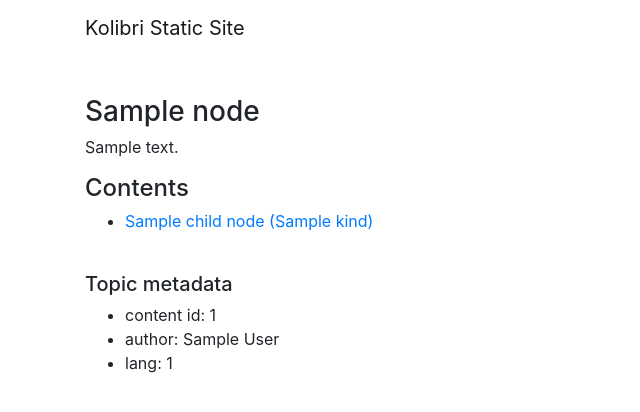
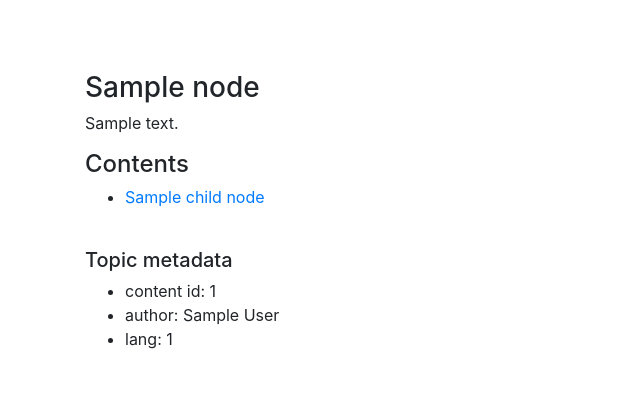
Before and after one commit to learningequality/channel2site, a Django app: template fakolibri/statiksite/templates/statiksite/topic_node.html in a window 1280 px wide. Shown: the top 412 px of the page, without its empty margins (0-640 px from the left). Run offline with Django 3.2, Linux system fonts and the light colour scheme; the template is opened without the code that fills it: most values are stand-ins (such as "Sample title", 1, 10 or a date in 2020); some libraries are stand-ins or nearby versions.

Commit message:
cleanup templates a little

```diff
--- a/fakolibri/statiksite/templates/statiksite/base.html
+++ b/fakolibri/statiksite/templates/statiksite/base.html
@@ -33,17 +33,8 @@
 
 
       {% block headernavbar %}
-      <header>
-        <nav id="scrollSpyingNavbar" class="navbar navbar-custom navbar-light navbar-toggleable bg-faded fixed-top">
-          <div class="container">
-            <a class="navbar-brand text-thin" href="/">Kolibri Static Site</a>
-          </div>
-        </nav>
-      </header>
-      <br/>
       <br/>
       {% endblock %}
-
 
       {% block maincontent %}
 
--- a/fakolibri/statiksite/templates/statiksite/channel_node.html
+++ b/fakolibri/statiksite/templates/statiksite/channel_node.html
@@ -22,7 +22,7 @@
           <ul>
           {% for path, child_node in node_children %}
             <li class="{{ child_node.kind }}-kind">
-                <a href="{{ path }}">{{ child_node.title }} ({{ child_node.kind }})</a>
+                <a href="{{ path }}">{{ child_node.title }}</a>
             </li>
           {% endfor %}
           </ul>
--- a/fakolibri/statiksite/templates/statiksite/content_node.html
+++ b/fakolibri/statiksite/templates/statiksite/content_node.html
@@ -21,7 +21,7 @@
 
           <h5>Content metadata</h5>
           <ul class="metadata">
-              <li class="content_id"><span class="keyname">content id:</span> <span class="keyvalue">{{ node.content_id|slice:"-7:" }}</span></li>
+              <li class="content_id"><span class="keyname">content id:</span> <span class="keyvalue">{{ node.content_id }}</span></li>
               <li class="author"><span class="keyname">author:</span> <span class="keyvalue">{{ node.author }}</span></li>
               <li class="lang_id"><span class="keyname">lang:</span> <span class="keyvalue">{{ node.lang_id }}</span></li>
               <li class="license"><span class="keyname">license:</span> <span class="keyvalue">{{ node.license.license_name }}</span></li>
--- a/fakolibri/statiksite/templates/statiksite/document_node.html
+++ b/fakolibri/statiksite/templates/statiksite/document_node.html
@@ -4,4 +4,8 @@
 <p>
     <embed src="{{ main_path }}" width="800" height="1200" type='application/pdf'>
 </p>
+
+<p>
+  <a href="{{ main_path }}">download</a>
+</p>
 {% endblock %}
--- a/fakolibri/statiksite/templates/statiksite/topic_node.html
+++ b/fakolibri/statiksite/templates/statiksite/topic_node.html
@@ -17,7 +17,7 @@
           <ul>
           {% for path, child_node in node_children %}
             <li class="{{ child_node.kind }}-kind">
-                <a href="{{ path }}">{{ child_node.title }} ({{ child_node.kind }})</a>
+                <a href="{{ path }}">{{ child_node.title }}</a>
             </li>
           {% endfor %}
           </ul>
@@ -26,7 +26,7 @@
 
           <h5>Topic metadata</h5>
           <ul class="metadata">
-              <li class="content_id"><span class="keyname">content id:</span> <span class="keyvalue">{{ node.content_id|slice:"-7:" }}</span></li>
+              <li class="content_id"><span class="keyname">content id:</span> <span class="keyvalue">{{ node.content_id }}</span></li>
               <li class="author"><span class="keyname">author:</span> <span class="keyvalue">{{ node.author }}</span></li>
               <li class="lang_id"><span class="keyname">lang:</span> <span class="keyvalue">{{ node.lang_id }}</span></li>
           </ul>
```
Also changed, not shown: README.md, fakolibri/statiksite/templates/statiksite/video_node.html (line endings or trailing spaces).
